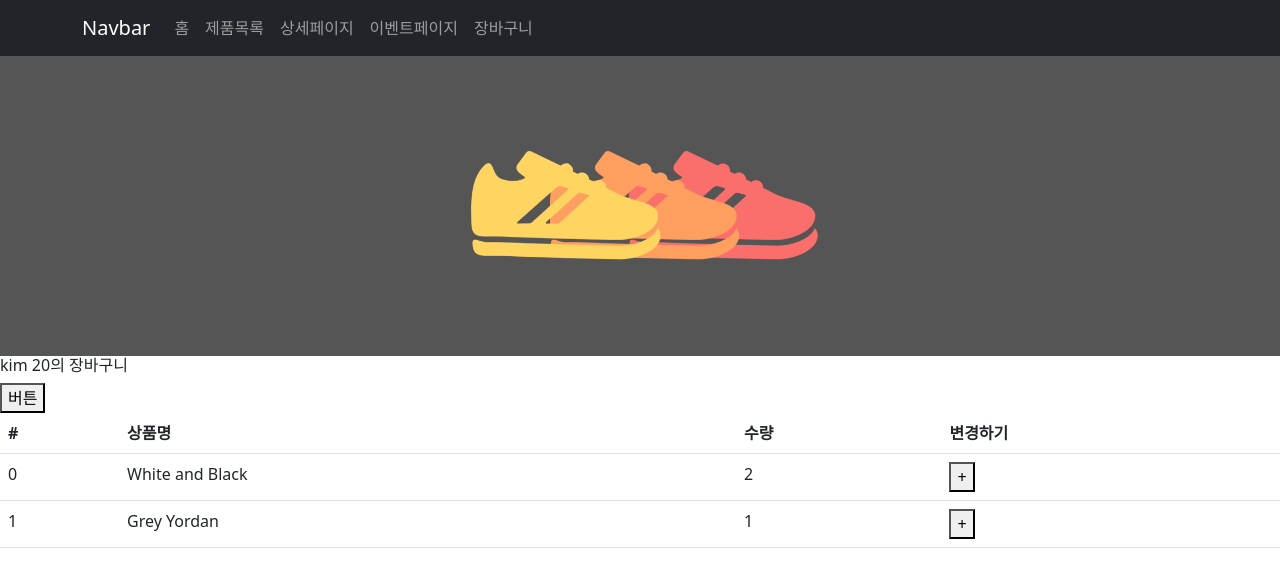
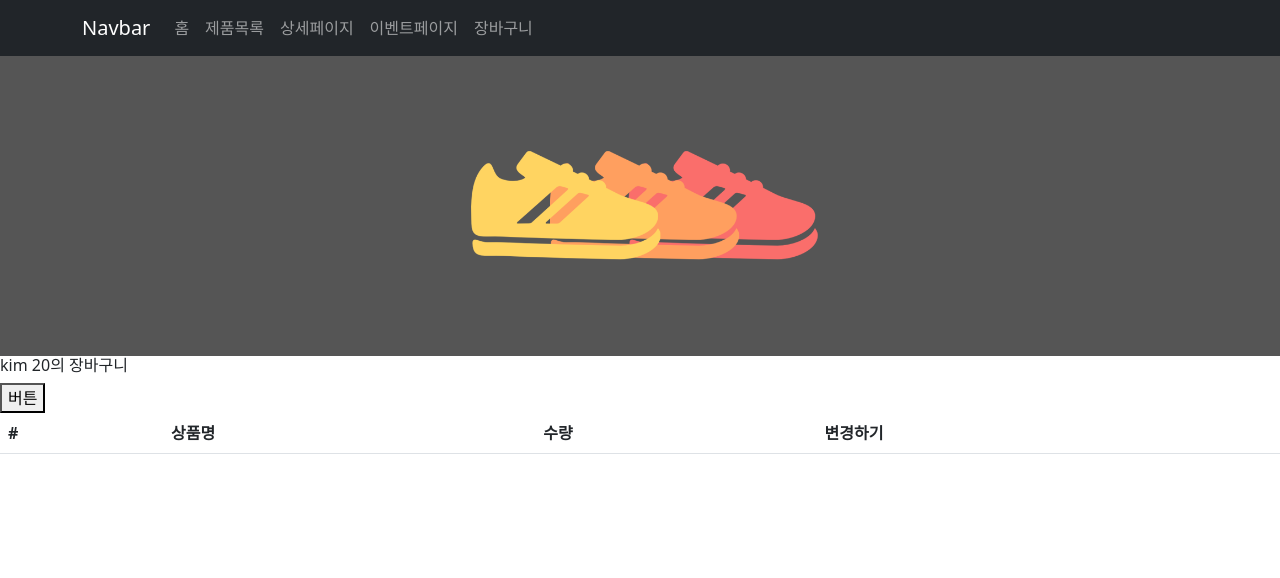
Before and after one commit to 2022IHU/reaact-shopping, a React (Create React App) app: page /cart in a window 1280 px wide. Shown: the top 578 px of the page. Built offline with nearby package versions, Linux system fonts and the light colour scheme.

Commit message:
react-shopping-test

```diff
--- a/src/Component/Cart.js
+++ b/src/Component/Cart.js
@@ -1,7 +1,7 @@
 import { Table } from 'react-bootstrap';
 import { useDispatch, useSelector } from 'react-redux';
 import { increase1 } from '../store/userSlice';
-import { addCount } from '../Store.js';
+import { addCount, minusCount, deleteCount } from '../Store.js';
 
 export default function Cart() {
   let state = useSelector(state => state);
@@ -42,6 +42,20 @@ export default function Cart() {
                 >
                   +
                 </button>
+                <button
+                  onClick={() => {
+                    dispatch(minusCount(state.cart[i].id));
+                  }}
+                >
+                  -
+                </button>
+                <button
+                  onClick={e => {
+                    dispatch(deleteCount(e.target.parentElement));
+                  }}
+                >
+                  삭제
+                </button>
               </td>
             </tr>
           ))}
--- a/src/Component/Detail.js
+++ b/src/Component/Detail.js
@@ -15,6 +15,7 @@ export default function Detail(props) {
   const [fadetap1, setFadetap1] = useState('');
   let dispatch = useDispatch();
   let state = useSelector(state => state);
+  console.log(state.cart);
 
   let { id } = useParams();
   let findshoes = props.shoes.find(function (x) {
@@ -64,7 +65,7 @@ export default function Detail(props) {
           <button
             className="btn btn-danger"
             onClick={() => {
-              dispatch(addItem({ id: 0, name: `${findshoes.title}`, count: 0 }));
+              dispatch(addItem({ id: number, name: `${findshoes.title}`, count: 0 }));
             }}
           >
             주문하기
--- a/src/Store.js
+++ b/src/Store.js
@@ -4,24 +4,32 @@ import user from './store/userSlice.js';
 
 export let cart = createSlice({
   name: 'cart',
-  initialState: [
-    { id: 0, name: 'White and Black', count: 2 },
-    { id: 1, name: 'Grey Yordan', count: 1 }
-  ],
+  initialState: [],
   reducers: {
     addCount(state, action) {
-      let 번호 = state.findIndex(a => {
-        return a.id == action.payload;
-      });
+      let 번호 = state.findIndex(a => a.id === action.payload);
       state[번호].count++;
     },
+    minusCount(state, action) {
+      let 번호 = state.findIndex(a => a.id === action.payload);
+      if (state[번호].count > 0) state[번호].count--;
+    },
     addItem(state, action) {
-      state.push(action.payload);
+      let 번호 = state.findIndex(a => a.id === action.payload);
+      console.log(번호);
+      if (번호 >= 0) {
+        state[번호].count++;
+      } else {
+        state.push(action.payload);
+      }
+    },
+    deleteCount(state, action) {
+      action.payload.remove();
     }
   }
 });
 
-export let { addCount, addItem } = cart.actions;
+export let { addCount, minusCount, addItem, deleteCount } = cart.actions;
 
 export default configureStore({
   reducer: {
```
